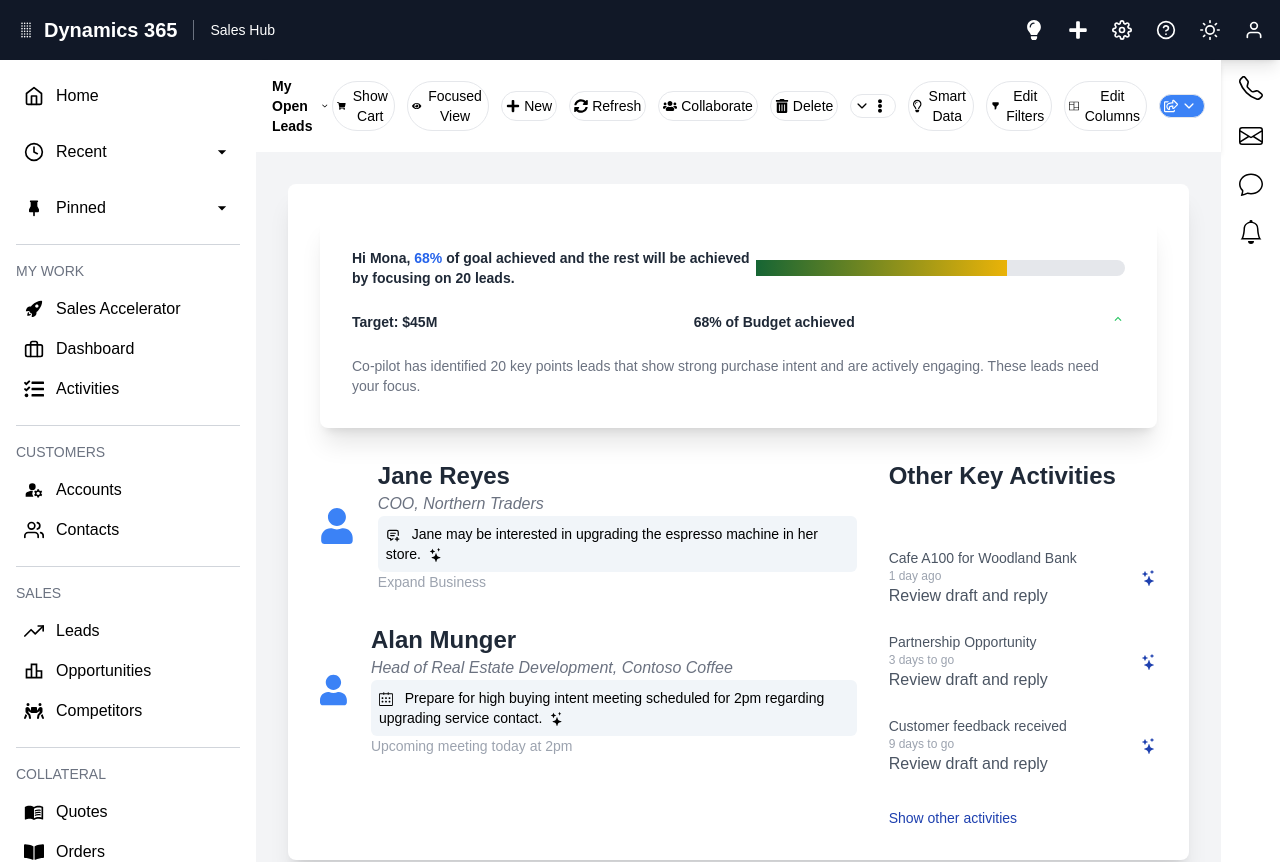
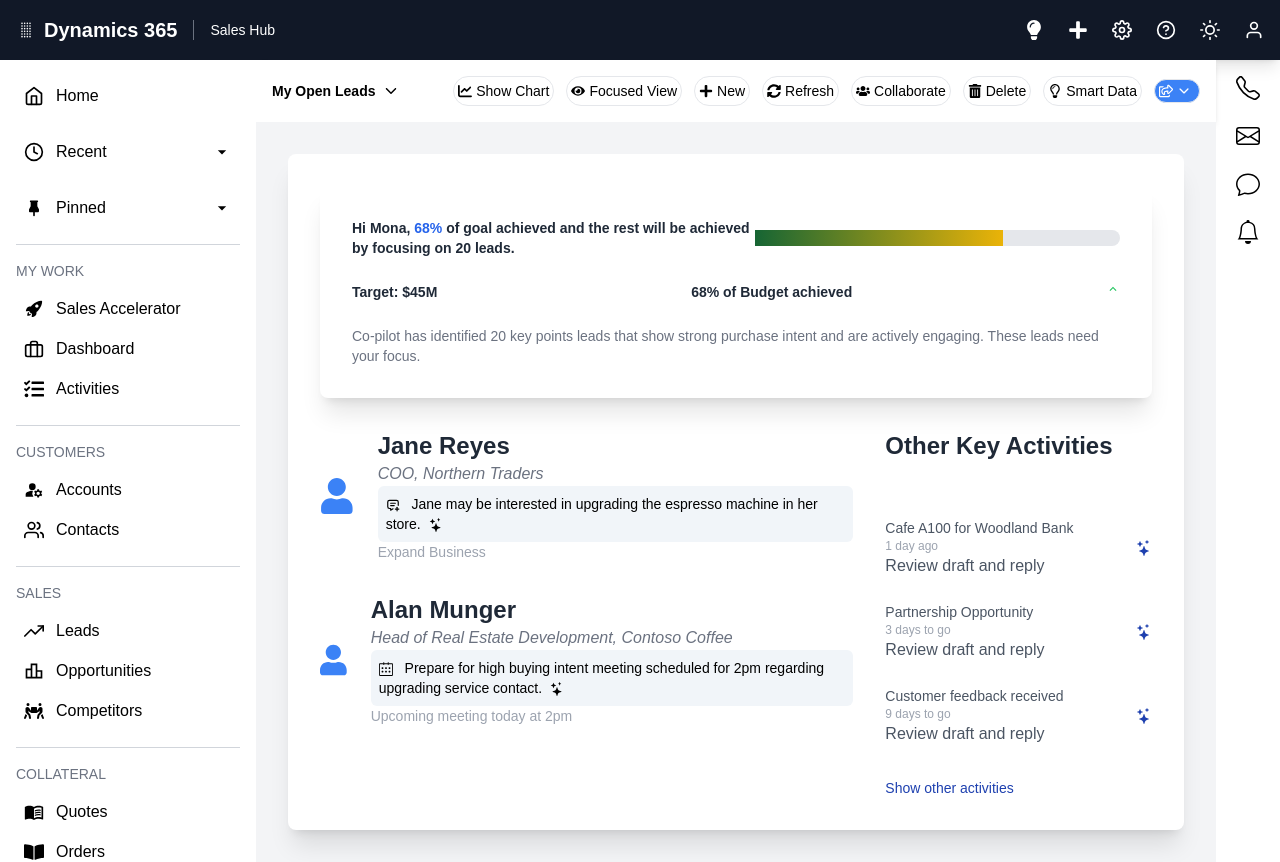
Before and after one commit to DarkVayder/saleshub, a Next.js app: page / in a window 1280 px wide. Shown: the top 862 px of the page. Built offline with nearby package versions, Linux system fonts and the light colour scheme.

Commit message:
feat: optimized entire app with react memo to prevent re render and added logic to components and improved styling

```diff
--- a/app/components/CRMTable.js
+++ b/app/components/CRMTable.js
@@ -28,7 +28,7 @@
 
       {/* Table */}
       <div className="overflow-x-auto">
-        <table className="w-full bg-white border border-gray-300 rounded-lg shadow-md">
+        <table className="min-w-full bg-white border border-gray-300 rounded-lg shadow-md">
           <thead className="bg-gray-200">
             <tr>
               <th className="p-3 text-left text-black">
--- a/app/components/MessageModal.js
+++ b/app/components/MessageModal.js
@@ -1,31 +1,89 @@
-"use client"
+"use client";
 import React, { useState } from "react";
+import { toast } from "react-toastify";
+import { IoColorFilterSharp } from "react-icons/io5";
+import { FaEnvelope, FaUserAlt, FaCheckCircle, FaTimesCircle, FaShippingFast } from "react-icons/fa";
+import { MdEmail, MdOutlineBorderColor } from "react-icons/md";
+import { GrDocumentUpdate } from "react-icons/gr";
+import { CiBoxList } from "react-icons/ci";
 
 export default function MessageModal({ onClose, target }) {
-  const [message, setMessage] = useState("");
+  const [email, setEmail] = useState("");
+  const [emailAccessGranted, setEmailAccessGranted] = useState(false);
 
-  const handleSendMessage = () => {
-    // Logic to send the message (can integrate with an API or state)
-    console.log(`Message sent to ${target}: ${message}`);
-    onClose(); // Close the modal after sending the message
+  const handleEnableEmailAccess = () => {
+    if (email.trim() === "") {
+      toast.error("Please enter a valid email address.");
+      return;
+    }
+    setEmailAccessGranted(true);
+    toast.success(`Email access granted to ${email}`);
   };
 
   return (
     <div className="fixed inset-0 flex items-center justify-center bg-gray-600 bg-opacity-50">
-      <div className="bg-white p-6 rounded-lg shadow-md w-96">
-        <h2 className="text-xl font-semibold mb-4">Send Message to {target}</h2>
-        <textarea
-          value={message}
-          onChange={(e) => setMessage(e.target.value)}
-          placeholder="Write your message..."
-          className="w-full h-32 p-3 border border-gray-300 rounded-lg focus:outline-none"
-        />
-        <div className="mt-4 flex justify-end space-x-4">
-          <button onClick={onClose} className="bg-gray-300 text-black p-2 rounded-lg">
-            Cancel
+      <div className="bg-white p-8 rounded-xl shadow-lg w-[400px] max-w-full">
+        {/* Header */}
+        <div className="flex items-center mb-6">
+          <IoColorFilterSharp className="text-red-800 text-3xl mr-3" />
+          <h2 className="text-2xl font-semibold text-gray-800">Agent Skills</h2>
+        </div>
+
+        {/* Skills and Instructions */}
+        <div className="mb-6 text-black">
+          <p className="text-base mb-4">
+            Check if on-hand inventory will allow all sales orders to ship without delay.
+        </p>
+        </div>
+
+        {/* Instructions */}
+        <div className="mb-6 text-black shadow-lg p-4 rounded-md">
+  <p>
+    When <FaUserAlt className="text-blue-500 inline-block" /> any vendor sends an email with changes to <span className="text-blue-500"><FaEnvelope className="inline-block" /> confirmed purchase order</span>, check if the resulting <span className="text-blue-500"><CiBoxList className="inline-block" /> on-hand inventory</span> will allow <span className="text-blue-500"><MdOutlineBorderColor className="inline-block" /> all sales orders</span> to <span className="text-blue-500"><FaShippingFast className="inline-block" /> ship without delay</span>. If so, <span className="text-blue-500"><GrDocumentUpdate className="inline-block" /> update the purchase order</span> to reflect the change.
+  </p>
+</div>
+
+        {/* Enable Email Access Section */}
+        <div className="mb-6">
+          <h3 className="text-lg font-medium text-gray-800 mb-3"><MdEmail className="inline text-blue-500" /> Enable Email Access</h3>
+          <p className="text-sm text-gray-600 mb-3">
+            Allow the agent to access email inboxes to read mail from known vendors.
+          </p>
+          <div className="flex space-x-2 text-black">
+            <input
+              type="email"
+              placeholder="Vendor Email"
+              value={email}
+              onChange={(e) => setEmail(e.target.value)}
+              className="w-full p-3 border border-gray-300 rounded-lg focus:outline-none focus:ring-2 focus:ring-blue-500"
+            />
+            <button
+              onClick={handleEnableEmailAccess}
+              className="bg-blue-500 text-white px-6 py-3 rounded-lg hover:bg-blue-600 focus:ring-2 focus:ring-blue-500 transition"
+            >
+              Allow Access
+            </button>
+          </div>
+          {emailAccessGranted && (
+            <div className="mt-2 text-green-500">
+              <FaCheckCircle className="inline mr-2" /> Email access granted to {email}
+            </div>
+          )}
+        </div>
+
+        {/* Action Buttons */}
+        <div className="mt-6 flex justify-end space-x-4">
+          <button
+            onClick={onClose}
+            className="bg-gray-300 text-black p-3 rounded-lg flex items-center space-x-2 hover:bg-gray-400 transition"
+          >
+            <FaTimesCircle /> <span>Close</span>
           </button>
-          <button onClick={handleSendMessage} className="bg-blue-500 text-white p-2 rounded-lg">
-            Send
+          <button
+            onClick={handleEnableEmailAccess}
+            className="bg-blue-500 text-white p-3 rounded-lg flex items-center space-x-2 hover:bg-blue-600 transition"
+          >
+            <FaCheckCircle /> <span>Activate</span>
           </button>
         </div>
       </div>
--- a/app/components/Navbar.js
+++ b/app/components/Navbar.js
@@ -1,87 +1,200 @@
-import React from 'react'
-import Link from 'next/link'
-import { FaShoppingCart, FaEye, FaPlus, FaSyncAlt, FaUsers, FaTrashAlt, FaEllipsisV, FaRegLightbulb, FaRegShareSquare } from 'react-icons/fa';
+"use client";
+import React, { useState } from "react";
+import {
+  FaEye,
+  FaPlus,
+  FaSyncAlt,
+  FaUsers,
+  FaTrashAlt,
+  FaRegLightbulb,
+  FaRegShareSquare,
+} from "react-icons/fa";
+import { FaChartLine } from "react-icons/fa6";
 import { IoIosArrowDown } from "react-icons/io";
-import { HiFilter } from 'react-icons/hi';
-import { BsColumns } from 'react-icons/bs';
+import { ToastContainer, toast } from "react-toastify";
+import "react-toastify/dist/ReactToastify.css";
 
 export default function Navbar() {
+  const [modalContent, setModalContent] = useState(null);
+  const [isModalOpen, setIsModalOpen] = useState(false);
+  const [isNewLeadModalOpen, setIsNewLeadModalOpen] = useState(false);
+  const [newLead, setNewLead] = useState({
+    name: "",
+    email: "",
+    phone: "",
+  });
+
+  // Open modal with specific content
+  const openModal = (content) => {
+    setModalContent(content);
+    setIsModalOpen(true);
+  };
+
+  // Close modal
+  const closeModal = () => {
+    setModalContent(null);
+    setIsModalOpen(false);
+  };
+
+  // Open "New Lead" modal
+  const openNewLeadModal = () => {
+    setIsNewLeadModalOpen(true);
+  };
+
+  // Close "New Lead" modal
+  const closeNewLeadModal = () => {
+    setIsNewLeadModalOpen(false);
+    setNewLead({ name: "", email: "", phone: "" });
+  };
+
+  // Handle input change in the "New Lead" form
+  const handleInputChange = (e) => {
+    const { name, value } = e.target;
+    setNewLead((prevLead) => ({ ...prevLead, [name]: value }));
+  };
+
+  // Save new lead and show Toastify notification
+  const saveNewLead = () => {
+    toast.success("Lead successfully added!");
+    closeNewLeadModal();
+  };
+
   return (
+    <>
       <nav className="bg-white p-4 shadow-md hidden md:flex">
-      <div className="flex items-center justify-between">
+        <div className="flex items-center justify-between w-full">
           {/* Text on the Left */}
-        <h1 className="text-black font-bold text-xs md:text-sm">My Open Leads</h1>
-        <IoIosArrowDown className="mr-1 text-black" />
+          <div className="flex items-center">
+            <h1 className="text-black font-bold text-xs md:text-sm">
+              My Open Leads
+            </h1>
+            <IoIosArrowDown className="ml-2 text-black" />
+          </div>
 
           {/* Buttons and Icons on the Right */}
           <div className="flex items-center space-x-3">
-          {/* Show Cart */}
-          <button className="text-xs md:text-sm border rounded-full p-1 text-black bg-inherit flex items-center">
-            <FaShoppingCart className="mr-1" />
-            Show Cart
+            {/* Buttons with pop-up functionality */}
+            {[
+              {
+                icon: <FaChartLine className="mr-1" />,
+                label: "Show Chart",
+                modal: "Chart loading! Please wait.",
+              },
+              {
+                icon: <FaEye className="mr-1" />,
+                label: "Focused View",
+                modal: "Focused view activated. Adjust your settings as needed.",
+              },
+              {
+                icon: <FaPlus className="mr-1" />,
+                label: "New",
+                action: openNewLeadModal,
+              },
+              {
+                icon: <FaSyncAlt className="mr-1" />,
+                label: "Refresh",
+                modal: "Refreshing your data. Please wait...",
+              },
+              {
+                icon: <FaUsers className="mr-1" />,
+                label: "Collaborate",
+                modal: "Invite team members to collaborate on this project.",
+              },
+              {
+                icon: <FaTrashAlt className="mr-1" />,
+                label: "Delete",
+                modal: "Are you sure you want to delete this item?",
+              },
+              {
+                icon: <FaRegLightbulb className="mr-1" />,
+                label: "Smart Data",
+                modal: "Smart Data is now enabled. View recommendations.",
+              },
+            ].map((button, index) => (
+              <button
+                key={index}
+                className="text-xs md:text-sm border rounded-full p-1 text-black bg-inherit flex items-center hover:bg-gray-100 hover:text-gray-900 hover:shadow-md transition duration-200"
+                onClick={() => (button.action ? button.action() : openModal(button.modal))}
+              >
+                {button.icon}
+                {button.label}
               </button>
+            ))}
 
-          {/* Focused View */}
-          <button className="text-xs md:text-sm border rounded-full p-1 text-black bg-inherit flex items-center">
-            <FaEye className="mr-1" />
-            Focused View
-          </button>
-
-          {/* New */}
-          <button className="text-xs md:text-sm border rounded-full p-1 text-black bg-inherit flex items-center">
-            <FaPlus className="mr-1" />
-            New
-          </button>
-
-          {/* Refresh */}
-          <button className="text-xs md:text-sm border rounded-full p-1 text-black bg-inherit flex items-center">
-            <FaSyncAlt className="mr-1" />
-            Refresh
-          </button>
-
-          {/* Collaborate */}
-          <button className="text-xs md:text-sm border rounded-full p-1 text-black bg-inherit flex items-center">
-            <FaUsers className="mr-1" />
-            Collaborate
-          </button>
-
-          {/* Delete */}
-          <button className="text-xs md:text-sm border rounded-full p-1 text-black bg-inherit flex items-center">
-            <FaTrashAlt className="mr-1" />
-            Delete
-          </button>
-
-          {/* Dropdown Icon */}
-          <button className="text-xs md:text-sm border rounded-full p-1 text-black bg-inherit flex items-center">
+            {/* Dropdown Icon with Hover Text */}
+            <button
+              title="Share"
+              className="text-xs md:text-sm border rounded-full p-1 text-white bg-blue-500 flex items-center hover:bg-blue-600 hover:shadow-md transition duration-200"
+            >
+              <FaRegShareSquare className="mr-1" />
               <IoIosArrowDown className="mr-1" />
-            <FaEllipsisV className="mr-1" />
-          </button>
-
-          {/* Smart Data */}
-          <button className="text-xs md:text-sm border rounded-full p-1 text-black bg-inherit flex items-center">
-            <FaRegLightbulb className="mr-1" />
-            Smart Data
-          </button>
-
-          {/* Edit Filters */}
-          <button className="text-xs md:text-sm border rounded-full p-1 text-black bg-inherit flex items-center">
-            <HiFilter className="mr-1" />
-            Edit Filters
-          </button>
-
-          {/* Edit Columns */}
-          <button className="text-xs md:text-sm border rounded-full p-1 text-black bg-inherit flex items-center">
-            <BsColumns className="mr-1" />
-            Edit Columns
-          </button>
-
-          {/* Dropdown Icon (Blue Background) */}
-          <button className="text-xs md:text-sm border rounded-full p-1 text-black bg-blue-500 flex items-center">
-            <FaRegShareSquare className="mr-1 text-white" />
-            <IoIosArrowDown className="mr-1 text-white" />
             </button>
           </div>
         </div>
+
+        {/* General Modal */}
+        {isModalOpen && (
+          <div className="fixed inset-0 flex items-center justify-center z-30 bg-black bg-opacity-50">
+            <div className="bg-white p-6 rounded-lg shadow-lg w-80">
+              <h2 className="text-lg text-black font-semibold mb-4">
+                Notification
+              </h2>
+              <p className="text-sm text-gray-600">{modalContent}</p>
+              <button
+                className="mt-4 bg-gray-900 text-white px-4 py-2 rounded"
+                onClick={closeModal}
+              >
+                Okay
+              </button>
+            </div>
+          </div>
+        )}
+
+        {/* "New Lead" Modal */}
+        {isNewLeadModalOpen && (
+          <div className="fixed inset-0 flex items-center justify-center z-30 bg-black bg-opacity-50">
+            <div className="bg-white p-6 rounded-lg shadow-lg w-80">
+              <h2 className="text-lg font-semibold text-black mb-4">
+                Add New Lead
+              </h2>
+              <form className="space-y-4">
+                <input
+                  type="text"
+                  name="Title"
+                  value={newLead.name}
+                  onChange={handleInputChange}
+                  placeholder="Title"
+                  className="w-full p-2 border rounded"
+                />
+                <input
+                  type="text"
+                  name="Lead"
+                  value={newLead.email}
+                  onChange={handleInputChange}
+                  placeholder="Lead"
+                  className="w-full p-2 border rounded"
+                />
+                <button
+                  type="button"
+                  className="w-full bg-gray-900 text-white px-4 py-2 rounded"
+                  onClick={saveNewLead}
+                >
+                  Save
+                </button>
+              </form>
+              <button
+                className="mt-4 w-full bg-gray-200 text-black px-4 py-2 rounded"
+                onClick={closeNewLeadModal}
+              >
+                Cancel
+              </button>
+            </div>
+          </div>
+        )}
       </nav>
-  )
+
+      {/* Toastify Container */}
+      <ToastContainer />
+    </>
+  );
 }
--- a/app/components/SidebarLeft.js
+++ b/app/components/SidebarLeft.js
@@ -1,15 +1,6 @@
-'use client';
-
+"use client"
 import { useState, useEffect } from 'react';
-import {
-  FiHome,
-  FiClock,
-  FiBriefcase,
-  FiUsers,
-  FiTrendingUp,
-  FiFileText,
-  FiMessageSquare,
-} from "react-icons/fi";
+import { FiHome, FiClock, FiBriefcase, FiUsers, FiTrendingUp, FiFileText, FiMessageSquare } from "react-icons/fi";
 import { FiAlignJustify } from "react-icons/fi";
 import { TbPinnedFilled } from "react-icons/tb";
 import { IoIosRocket } from "react-icons/io";
@@ -23,17 +14,20 @@
 import { FaBookBookmark } from "react-icons/fa6";
 import { MdMenuBook } from "react-icons/md";
 import { FaClipboardList } from "react-icons/fa";
+import MessageModal from './MessageModal';
 
 export default function SidebarLeft() {
   const [sidebarOpen, setSidebarOpen] = useState(false);
   const [isMobile, setIsMobile] = useState(false);
+  const [isModalOpen, setIsModalOpen] = useState(false);
+  const [modalTarget, setModalTarget] = useState("");
 
   useEffect(() => {
     const handleResize = () => {
       setIsMobile(window.innerWidth < 768);
     };
 
-    handleResize(); // Check initially
+    handleResize();
     window.addEventListener("resize", handleResize);
 
     return () => window.removeEventListener("resize", handleResize);
@@ -45,6 +39,15 @@
 
   const closeSidebar = () => {
     setSidebarOpen(false);
+  };
+
+  const openModal = (target) => {
+    setModalTarget(target);
+    setIsModalOpen(true); // Open the modal when Agent Skills is clicked
+  };
+
+  const closeModal = () => {
+    setIsModalOpen(false); // Close the modal
   };
 
   return (
@@ -106,8 +109,7 @@
           </div>
 
           {/* Additional Sections */}
-          {[
-            {
+          {[{
             title: "Customers",
             items: [
               { icon: <MdManageAccounts size={20} />, label: "Accounts" },
@@ -128,10 +130,7 @@
               { icon: <MdMenuBook size={20} />, label: "Quotes" },
               { icon: <FaBookOpen size={20} />, label: "Orders" },
               { icon: <FiFileText size={20} />, label: "Invoices" },
-                {
-                  icon: <MdOutlineProductionQuantityLimits size={20} />,
-                  label: "Products",
-                },
+              { icon: <MdOutlineProductionQuantityLimits size={20} />, label: "Products" },
               { icon: <FaBookBookmark size={20} />, label: "Sales Literature" },
             ],
           },
@@ -144,7 +143,7 @@
           },
           {
             title: "Performance",
-              items: [{ icon: <FiTrendingUp size={20} />, label: "Sales" }],
+            items: [{ icon: <FiTrendingUp size={20} />, label: "Agent Skills", onClick: () => openModal("Agent Skills") }],
           },
           ].map((section, idx) => (
             <div key={idx} className="mt-4 border-t border-gray-300 pt-4">
@@ -153,6 +152,7 @@
                 <li
                   key={itemIdx}
                   className="flex items-center gap-3 hover:bg-gray-200 p-2 rounded cursor-pointer"
+                  onClick={item.onClick} // Add onClick to open the modal
                 >
                   {item.icon} {item.label}
                 </li>
@@ -161,6 +161,9 @@
           ))}
         </ul>
       </div>
+
+      {/* Modal for sending a message */}
+      {isModalOpen && <MessageModal onClose={closeModal} target={modalTarget} />}
     </div>
   );
 }
--- a/app/page.js
+++ b/app/page.js
@@ -1,4 +1,5 @@
-import SidebarLeft from "./components/SidebarLeft.js";
+import React from 'react';
+import SidebarLeft from "./components/SidebarLeft";
 import Header from "./components/Header";
 import Navbar from "./components/Navbar";
 import Dashboard from "./components/Dashboard";
--- a/package.json
+++ b/package.json
@@ -14,7 +14,7 @@
     "react": "^19.0.0",
     "react-dom": "^19.0.0",
     "react-icons": "^5.4.0",
-    "react-toastify": "^11.0.1"
+    "react-toastify": "^11.0.2"
   },
   "devDependencies": {
     "@eslint/eslintrc": "^3",
```
Also changed, not shown: 1 other file (tests, documents, lock files or other folders). Lines whose indentation alone changed are shown as unchanged.
